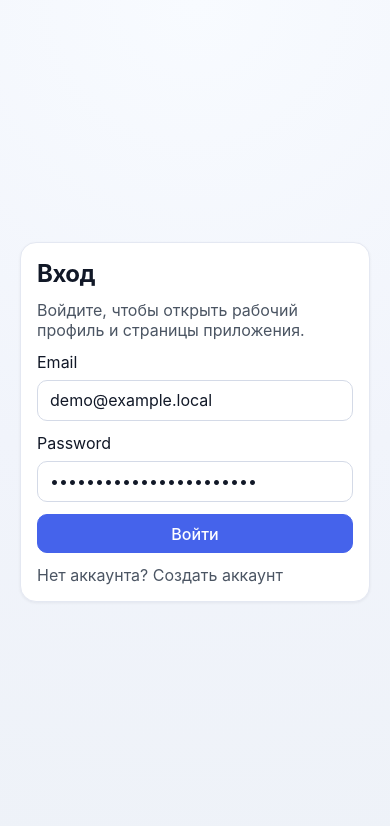
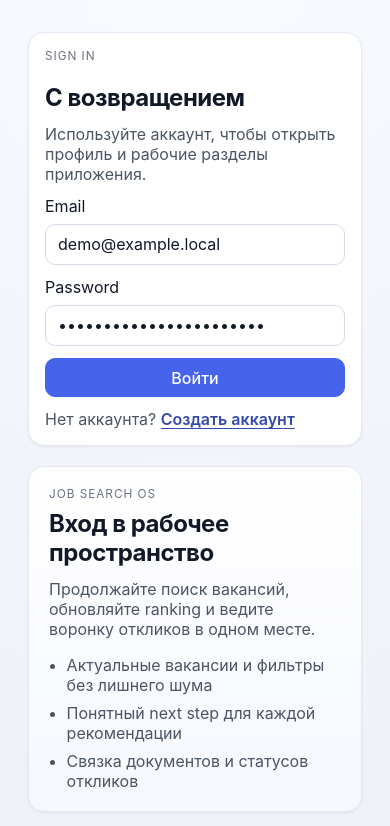
Before and after one commit to chichxh/job-search-app, a React app in the folder frontend/: page /login in a window 390 px wide. Shown: the top 826 px of the page. Built offline with nearby package versions, Linux system fonts and the light colour scheme; the HTML template or start-up script is replaced by a standard one.

Commit message:
frontend: final polish pass for auth consistency and responsive cleanup

```diff
--- a/frontend/src/App.css
+++ b/frontend/src/App.css
@@ -192,7 +192,6 @@
 }
 
 .button,
-.recommendations-toolbar__button,
 button[type='submit'] {
   border: 1px solid var(--color-accent-500);
   background: var(--color-accent-500);
@@ -206,13 +205,11 @@ button[type='submit'] {
 }
 
 .button:hover,
-.recommendations-toolbar__button:hover,
 button[type='submit']:hover {
   background: var(--color-accent-600);
 }
 
 .button:disabled,
-.recommendations-toolbar__button:disabled,
 button[type='submit']:disabled {
   opacity: 0.55;
   cursor: not-allowed;
@@ -220,7 +217,6 @@ button[type='submit']:disabled {
 
 .button--secondary,
 .button--ghost,
-.recommendations-toolbar__button--secondary,
 .layout__logout {
   border-color: var(--color-border-default);
   background: #fff;
@@ -779,3 +775,198 @@ label {
     grid-template-columns: 1fr;
   }
 }
+
+/* Final polish: consistency + auth + responsive cleanup */
+:where(a, button, input, select, textarea):focus-visible {
+  outline: 2px solid var(--color-accent-200);
+  outline-offset: 2px;
+}
+
+.inline-link,
+.recommendation-row__link,
+.vacancy-details__link,
+.auth-card__footer a {
+  color: var(--color-accent-700);
+  text-decoration: underline;
+  text-underline-offset: 0.18em;
+  font-weight: 560;
+}
+
+.inline-link:hover,
+.recommendation-row__link:hover,
+.vacancy-details__link:hover,
+.auth-card__footer a:hover {
+  color: var(--color-accent-600);
+}
+
+.button,
+button[type='submit'] {
+  min-height: 38px;
+  display: inline-flex;
+  align-items: center;
+  justify-content: center;
+  gap: 0.35rem;
+}
+
+.button:disabled,
+button[type='submit']:disabled,
+select:disabled,
+input:disabled,
+textarea:disabled {
+  opacity: 0.6;
+  cursor: not-allowed;
+  background: #f3f4f8;
+}
+
+.loading {
+  border-style: dashed;
+}
+
+.empty-state {
+  text-align: center;
+}
+
+.auth-page {
+  padding: var(--space-7);
+}
+
+.auth-layout {
+  width: min(980px, 100%);
+  display: grid;
+  grid-template-columns: minmax(0, 1.05fr) minmax(360px, 440px);
+  gap: var(--space-5);
+  align-items: stretch;
+}
+
+.auth-layout__side {
+  border: 1px solid var(--color-border-muted);
+  border-radius: var(--radius-lg);
+  padding: var(--space-5);
+  background: linear-gradient(180deg, #ffffff 0%, #f6f8ff 100%);
+  box-shadow: var(--shadow-sm);
+}
+
+.auth-layout__eyebrow,
+.auth-card__eyebrow {
+  margin: 0;
+  text-transform: uppercase;
+  letter-spacing: 0.08em;
+  font-size: 0.74rem;
+  color: var(--color-text-subtle);
+}
+
+.auth-layout__side h1,
+.auth-card h2 {
+  margin: var(--space-2) 0 0;
+  font-size: 1.5rem;
+}
+
+.auth-layout__copy {
+  margin: var(--space-3) 0 0;
+  color: var(--color-text-muted);
+  max-width: 44ch;
+}
+
+.auth-layout__list {
+  margin: var(--space-4) 0 0;
+  padding-left: 1.1rem;
+  display: grid;
+  gap: var(--space-2);
+  color: var(--color-text-muted);
+}
+
+.auth-card {
+  justify-content: center;
+}
+
+.auth-card__footer {
+  margin-top: var(--space-1);
+}
+
+.auth-page--status {
+  background: radial-gradient(circle at top right, #f9fbff 0%, #f2f5ff 58%, #edf1f8 100%);
+}
+
+.auth-status-card {
+  width: min(480px, 100%);
+  background: #fff;
+  border: 1px solid var(--color-border-muted);
+  border-radius: var(--radius-lg);
+  box-shadow: var(--shadow-sm);
+  padding: var(--space-5);
+}
+
+.auth-status-card h1 {
+  margin: var(--space-2) 0 var(--space-3);
+}
+
+.applications-column h3 {
+  display: flex;
+  justify-content: space-between;
+  align-items: center;
+  gap: var(--space-2);
+  margin-bottom: var(--space-2);
+}
+
+.applications-column__empty {
+  margin: 0;
+  color: var(--color-text-subtle);
+  font-size: 0.83rem;
+}
+
+.applications-card__actions a,
+.applications-card__actions button {
+  border-radius: var(--radius-sm);
+  border: 1px solid var(--color-border-default);
+  background: #fff;
+  color: var(--color-text-primary);
+  padding: 0.42rem 0.55rem;
+  font-size: 0.82rem;
+}
+
+.applications-card__actions a {
+  display: inline-flex;
+  align-items: center;
+  justify-content: center;
+}
+
+.applications-detail-panel ul {
+  margin: var(--space-2) 0 0;
+  padding-left: 1.1rem;
+}
+
+@media (max-width: 920px) {
+  .auth-layout {
+    grid-template-columns: 1fr;
+  }
+
+  .auth-layout__side {
+    order: 2;
+  }
+
+  .auth-card {
+    order: 1;
+  }
+
+  .vacancy-row {
+    grid-template-columns: 1fr;
+    gap: var(--space-2);
+  }
+}
+
+@media (max-width: 720px) {
+  .toolbar,
+  .recommendations-toolbar,
+  .applications-create-row,
+  .applications-filters {
+    align-items: stretch;
+  }
+
+  .applications-board {
+    grid-template-columns: 1fr;
+  }
+
+  .product-page-header h1 {
+    font-size: 1.6rem;
+  }
+}
--- a/frontend/src/App.jsx
+++ b/frontend/src/App.jsx
@@ -12,12 +12,24 @@ import LoginPage from './pages/LoginPage.jsx';
 import RegisterPage from './pages/RegisterPage.jsx';
 import Loading from './components/Loading.jsx';
 
+function AuthStateScreen({ title, message }) {
+  return (
+    <section className="auth-page auth-page--status">
+      <article className="auth-status-card">
+        <p className="auth-card__eyebrow">Session</p>
+        <h1>{title}</h1>
+        <Loading message={message} />
+      </article>
+    </section>
+  );
+}
+
 function ProtectedRoute() {
   const { isAuthenticated, isBootstrapping } = useAuth();
   const location = useLocation();
 
   if (isBootstrapping) {
-    return <Loading message="Проверяем сессию..." />;
+    return <AuthStateScreen title="Проверяем доступ" message="Проверяем сессию и права доступа..." />;
   }
 
   if (!isAuthenticated) {
@@ -31,7 +43,7 @@ function PublicOnlyRoute({ children }) {
   const { isAuthenticated, isBootstrapping } = useAuth();
 
   if (isBootstrapping) {
-    return <Loading message="Проверяем сессию..." />;
+    return <AuthStateScreen title="Подготавливаем вход" message="Проверяем активную сессию..." />;
   }
 
   if (isAuthenticated) {
--- a/frontend/src/pages/LoginPage.jsx
+++ b/frontend/src/pages/LoginPage.jsx
@@ -34,9 +34,22 @@ export default function LoginPage() {
 
   return (
     <section className="auth-page">
+      <div className="auth-layout">
+        <aside className="auth-layout__side">
+          <p className="auth-layout__eyebrow">Job Search OS</p>
+          <h1>Вход в рабочее пространство</h1>
+          <p className="auth-layout__copy">Продолжайте поиск вакансий, обновляйте ranking и ведите воронку откликов в одном месте.</p>
+          <ul className="auth-layout__list">
+            <li>Актуальные вакансии и фильтры без лишнего шума</li>
+            <li>Понятный next step для каждой рекомендации</li>
+            <li>Связка документов и статусов откликов</li>
+          </ul>
+        </aside>
+
         <form className="auth-card" onSubmit={handleSubmit}>
-        <h1>Вход</h1>
-        <p className="auth-card__hint">Войдите, чтобы открыть рабочий профиль и страницы приложения.</p>
+          <p className="auth-card__eyebrow">Sign in</p>
+          <h2>С возвращением</h2>
+          <p className="auth-card__hint">Используйте аккаунт, чтобы открыть профиль и рабочие разделы приложения.</p>
           {error ? <ErrorBanner message={error} /> : null}
 
           <label>
@@ -49,14 +62,15 @@ export default function LoginPage() {
             <input type="password" value={password} onChange={(event) => setPassword(event.target.value)} required />
           </label>
 
-        <button className="recommendations-toolbar__button" type="submit" disabled={isSubmitting}>
+          <button className="button" type="submit" disabled={isSubmitting}>
             {isSubmitting ? 'Выполняем вход...' : 'Войти'}
           </button>
 
           <p className="auth-card__footer">
-          Нет аккаунта? <Link to="/register">Создать аккаунт</Link>
+            Нет аккаунта? <Link className="inline-link" to="/register">Создать аккаунт</Link>
           </p>
         </form>
+      </div>
     </section>
   );
 }
--- a/frontend/src/pages/RecommendationsPage.jsx
+++ b/frontend/src/pages/RecommendationsPage.jsx
@@ -157,10 +157,10 @@ export default function RecommendationsPage() {
         subtitle="Обновите ranking на основе текущего профиля и лимита рекомендаций."
         actions={(
           <div className="button-group">
-            <button className="recommendations-toolbar__button" type="button" onClick={handleRecompute} disabled={Boolean(taskId)}>
+            <button className="button" type="button" onClick={handleRecompute} disabled={Boolean(taskId)}>
               Пересчитать рекомендации
             </button>
-            <button className="recommendations-toolbar__button recommendations-toolbar__button--secondary" type="button" onClick={handleReloadSettings}>
+            <button className="button button--secondary" type="button" onClick={handleReloadSettings}>
               Обновить настройки
             </button>
           </div>
--- a/frontend/src/pages/VacanciesPage.jsx
+++ b/frontend/src/pages/VacanciesPage.jsx
@@ -177,7 +177,7 @@ export default function VacanciesPage() {
         subtitle="Запускает фоновую задачу импорта и обновляет список вакансий после завершения."
         actions={(
           <button
-            className="recommendations-toolbar__button"
+            className="button"
             type="button"
             onClick={handleStartImport}
             disabled={isImporting}
```
Also changed, not shown: frontend/src/pages/ApplicationsPage.jsx (+13 -15 lines), frontend/src/pages/RegisterPage.jsx (+18 -4 lines), frontend/src/pages/VacancyDetailsPage.jsx (+10 -10 lines), 1 other file (tests, documents, lock files or other folders). Lines whose indentation alone changed are shown as unchanged.
